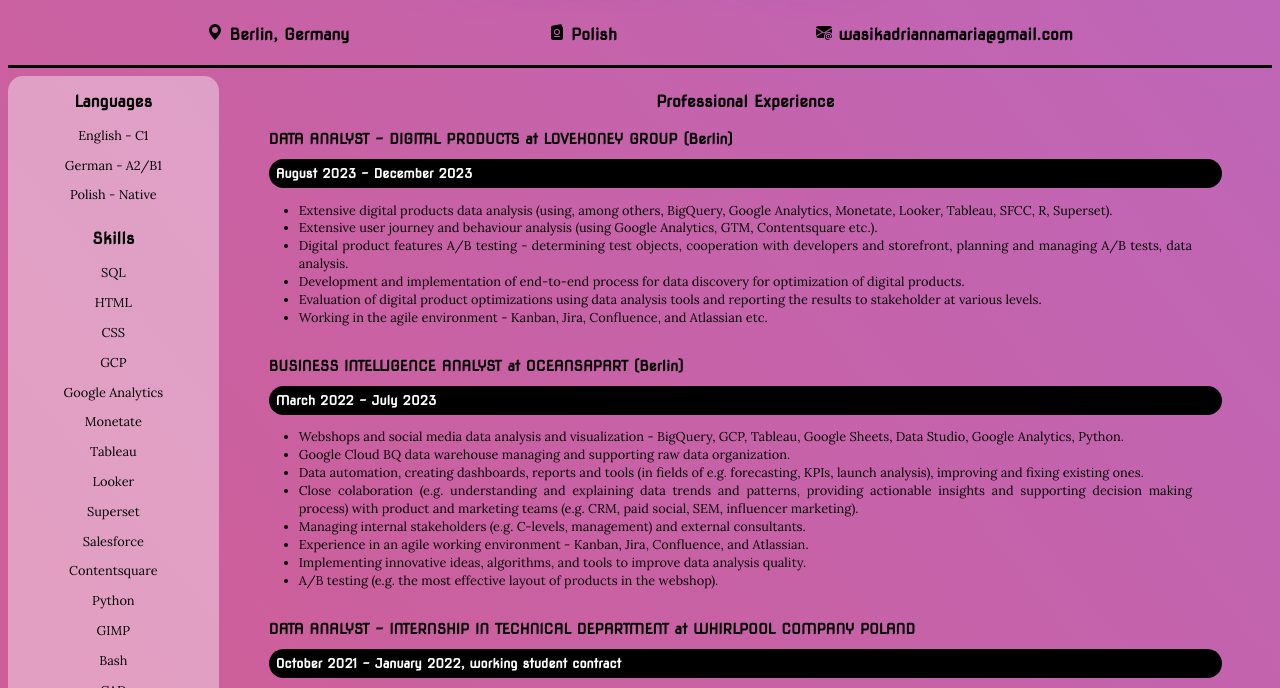
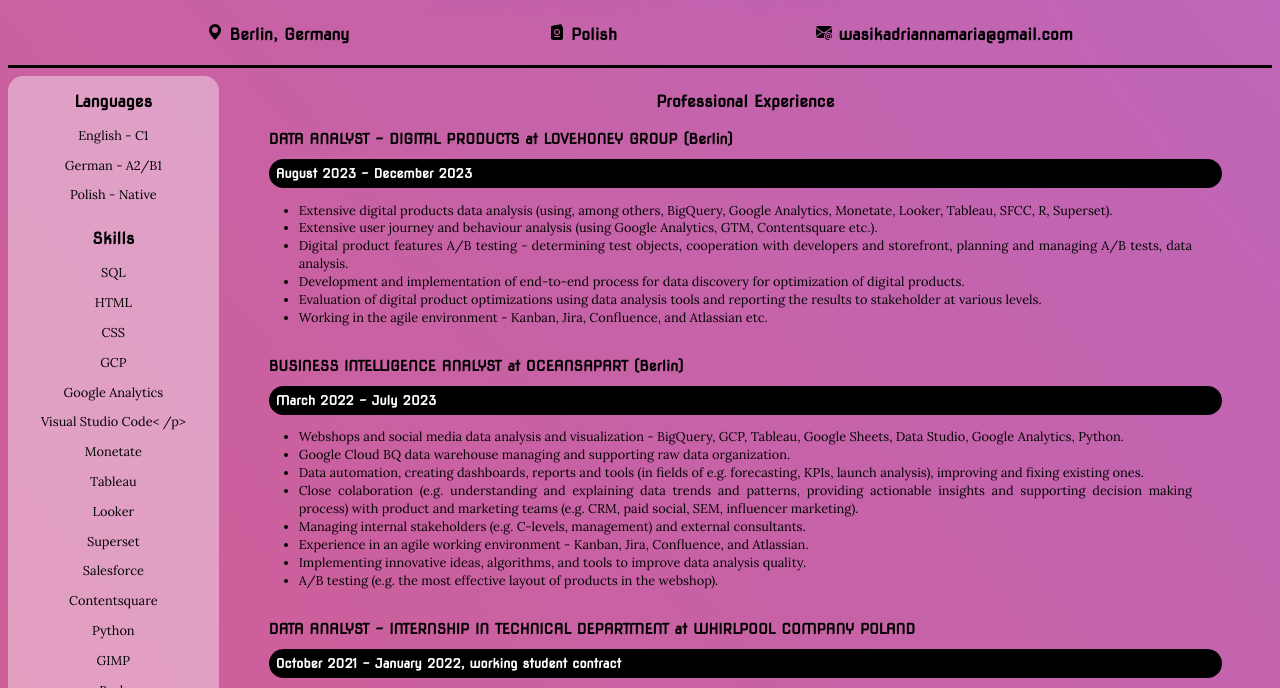
Before and after one commit to adriannaw27/portfolio, a plain HTML site: page CV.html in a window 1280 px wide. Shown: the part 112-800 px from the top of the page. Drawn offline with Linux system fonts and the light colour scheme.

Commit message:
Update CV.html

```diff
--- a/CV.html
+++ b/CV.html
@@ -239,6 +239,7 @@
                 <p class="text">CSS</p>
                 <p class="text">GCP</p>
                 <p class="text">Google Analytics</p>
+                <p class="text">Visual Studio Code< /p>
                 <p class="text">Monetate</p>
                 <p class="text">Tableau</p>
                 <p class="text">Looker</p>
```
